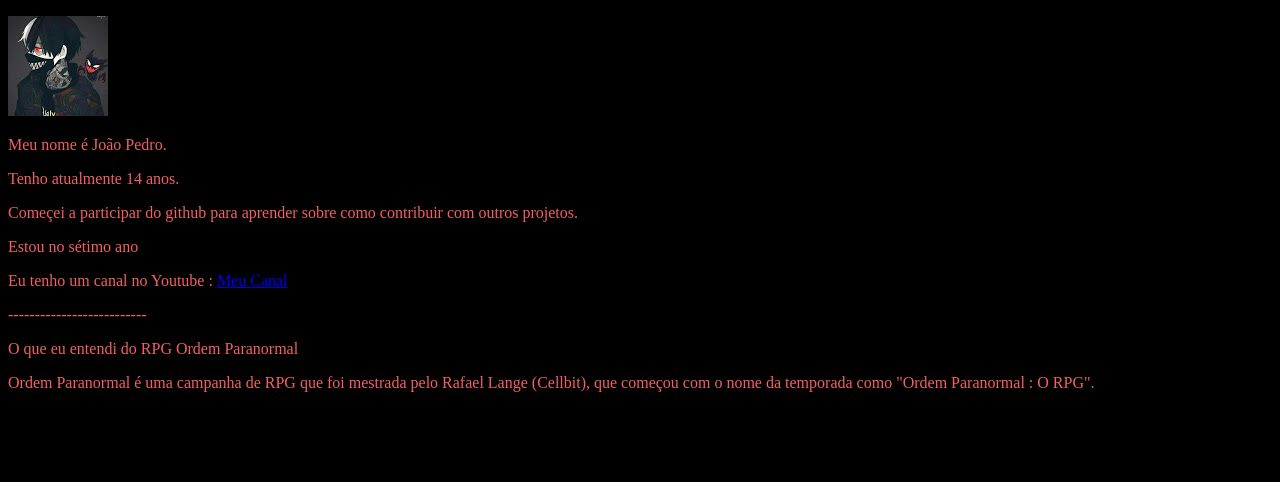
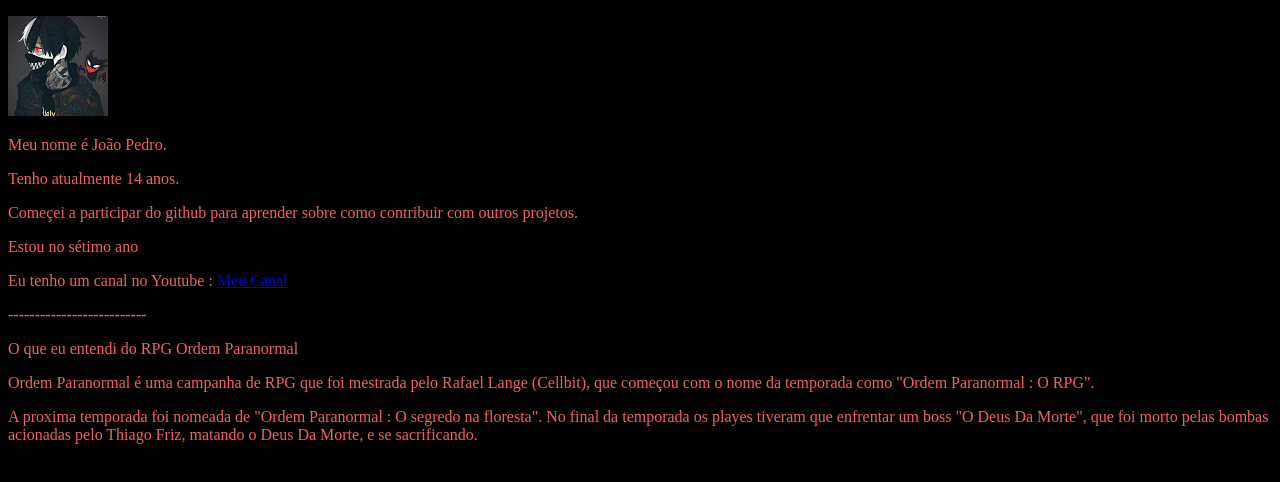
Before and after one commit to luizpicolo/joaopedropicolo.github.io, a plain HTML site: page index.html in a window 1280 px wide. Drawn offline with Linux system fonts and the light colour scheme.

Commit message:
O segredo na floresta

```diff
--- a/index.html
+++ b/index.html
@@ -15,11 +15,8 @@
     <p>Estou no sétimo ano</p>
     <p>Eu tenho um canal no Youtube : <a href='https://www.youtube.com/channel/UCR605Ji86dzvd5x8OcTdP8g?view_as=subscriberss'>Meu Canal</a> </p>
     <p>--------------------------</p>
-
     <p>O que eu entendi do RPG Ordem Paranormal</p>
     <p>Ordem Paranormal é uma campanha de RPG que foi mestrada pelo Rafael Lange (Cellbit), que começou com o nome da temporada como "Ordem Paranormal : O RPG".</p>
-
-
-
+    <p>A proxima temporada foi nomeada de "Ordem Paranormal : O segredo na floresta". No final da temporada os playes tiveram que enfrentar um boss "O Deus Da Morte", que foi morto pelas bombas acionadas pelo Thiago Friz, matando o Deus Da Morte, e se sacrificando.</p>
 </body>
 </html>
```
